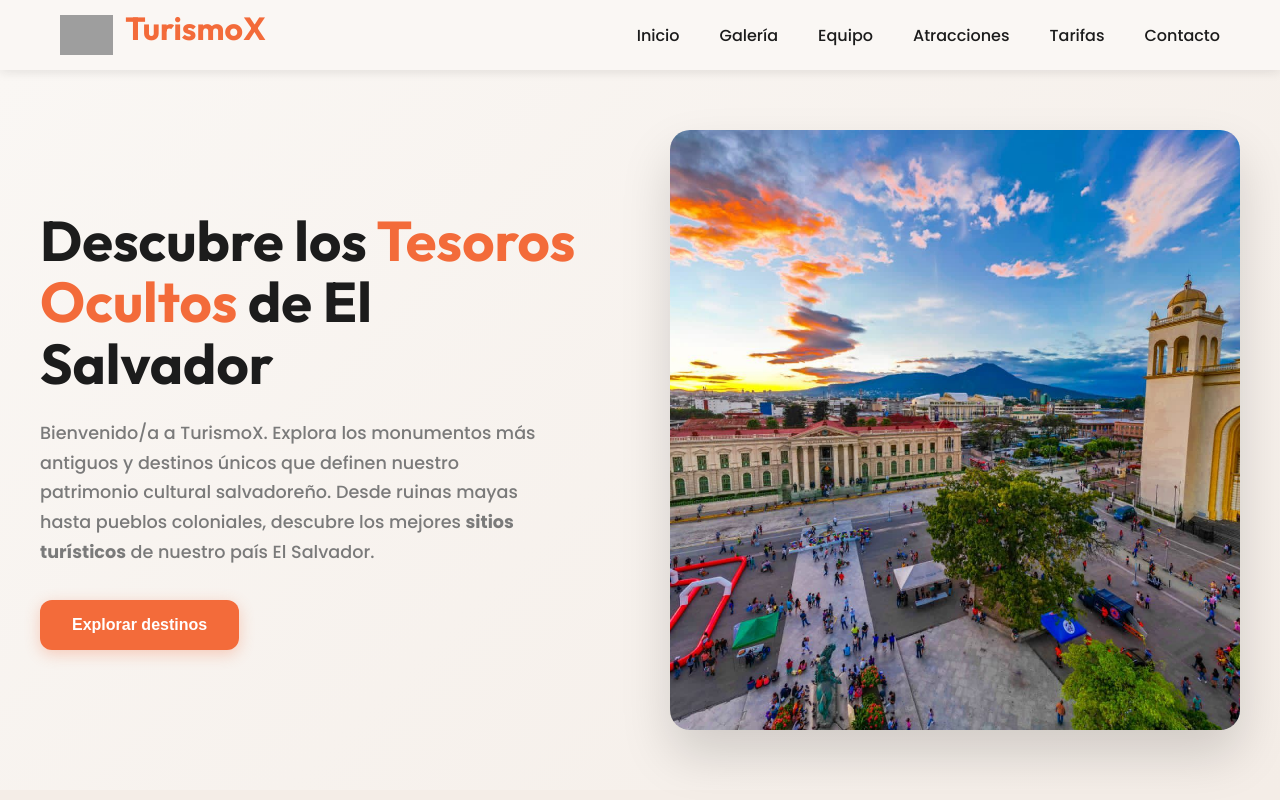
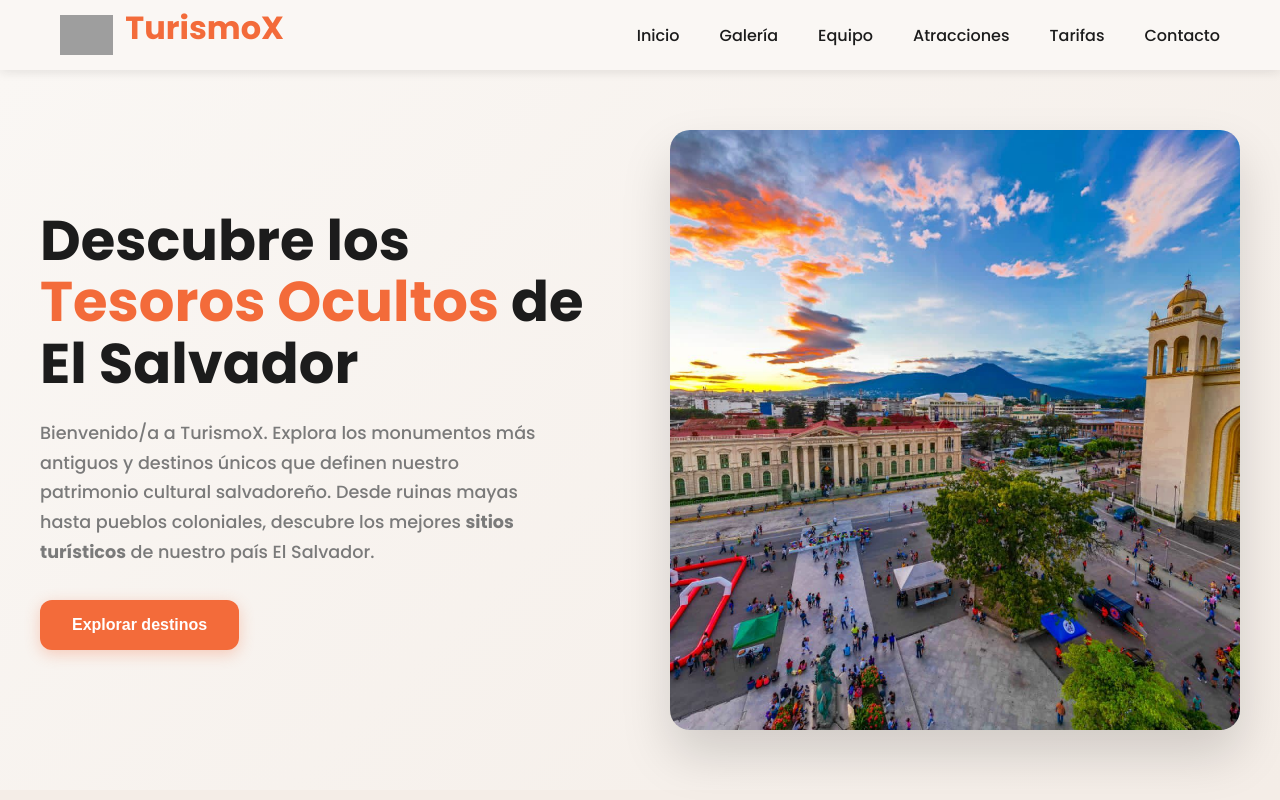
Before and after one commit to ChristianRende22/Web_proyecto, a plain HTML site: page index.html in a window 1280 px wide. Shown: the top 800 px of the page. Drawn offline with Linux system fonts and the light colour scheme; grey boxes are pictures that could not be loaded; files whose address does not match are found by name; a web font is replaced by a local one.

Commit message:
modificaciones en las fuentes de la web

```diff
--- a/css/index.css
+++ b/css/index.css
@@ -85,8 +85,6 @@ body {
     font-size: 24px;
     font-weight: 700;
     color: #F36B3A;
-    font-family: 'Outfit', sans-serif;
-
 }
 
 .nav-menu {
@@ -157,7 +155,6 @@ body {
     line-height: 1.1;
     margin-bottom: 24px;
     color: #1C1C1C;
-    font-family: 'Outfit', sans-serif;
 }
 
 .texto-destacado {
@@ -377,7 +374,6 @@ body {
     font-size: 2rem;
     font-weight: 700;
     color: #F36B3A;
-    font-family: 'Outfit', sans-serif;
     margin-bottom: 15px;
     display: block;
 }
```
Also changed, not shown: css/tarifas.css (line endings or trailing spaces).
